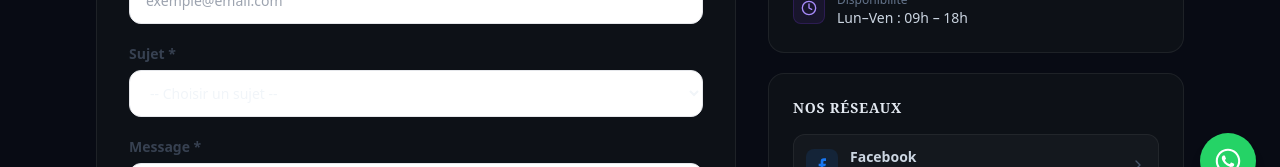
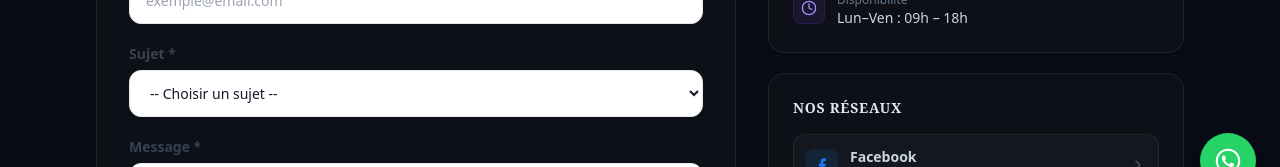
Before and after one commit to naceStudiDev/campus1, a Next.js app: page /contact in a window 1280 px wide. Shown: the part 587-754 px from the top of the page. Built offline with nearby package versions, Linux system fonts and the light colour scheme; no server answers.

Commit message:
fix(forms): force text-gray-900 bg-white on all inputs to prevent dark mode bleedthrough

```diff
--- a/src/app/admin/dashboard/page.tsx
+++ b/src/app/admin/dashboard/page.tsx
@@ -370,7 +370,7 @@
     setAnnonces((prev) => prev.filter((a) => a.id !== id))
   }
 
-  const inputClass = 'w-full px-4 py-2.5 rounded-xl border border-gray-200 text-sm outline-none focus:border-[#4285F4] focus:ring-2 focus:ring-[#4285F4]/20 transition-colors'
+  const inputClass = 'w-full px-4 py-2.5 rounded-xl border border-gray-200 text-sm text-gray-900 bg-white placeholder:text-gray-400 outline-none focus:border-[#4285F4] focus:ring-2 focus:ring-[#4285F4]/20 transition-colors'
 
   return (
     <>
--- a/src/components/forms/ContactForm.tsx
+++ b/src/components/forms/ContactForm.tsx
@@ -36,7 +36,7 @@
   }
 
   const inputClass = (hasError: boolean) =>
-    `w-full px-4 py-3 rounded-xl border text-sm transition-colors outline-none focus:ring-2 ${
+    `w-full px-4 py-3 rounded-xl border text-sm text-gray-900 bg-white placeholder:text-gray-400 transition-colors outline-none focus:ring-2 ${
       hasError
         ? 'border-[#EA4335] focus:ring-[#EA4335]/30'
         : 'border-gray-200 focus:border-[#4285F4] focus:ring-[#4285F4]/20'
--- a/src/components/forms/InscriptionForm.tsx
+++ b/src/components/forms/InscriptionForm.tsx
@@ -56,7 +56,7 @@
   }
 
   const inputClass = (hasError: boolean) =>
-    `w-full px-4 py-3 rounded-xl border text-sm transition-colors outline-none focus:ring-2 ${
+    `w-full px-4 py-3 rounded-xl border text-sm text-gray-900 bg-white placeholder:text-gray-400 transition-colors outline-none focus:ring-2 ${
       hasError
         ? 'border-[#EA4335] focus:ring-[#EA4335]/30'
         : 'border-gray-200 focus:border-[#34A853] focus:ring-[#34A853]/20'
```
